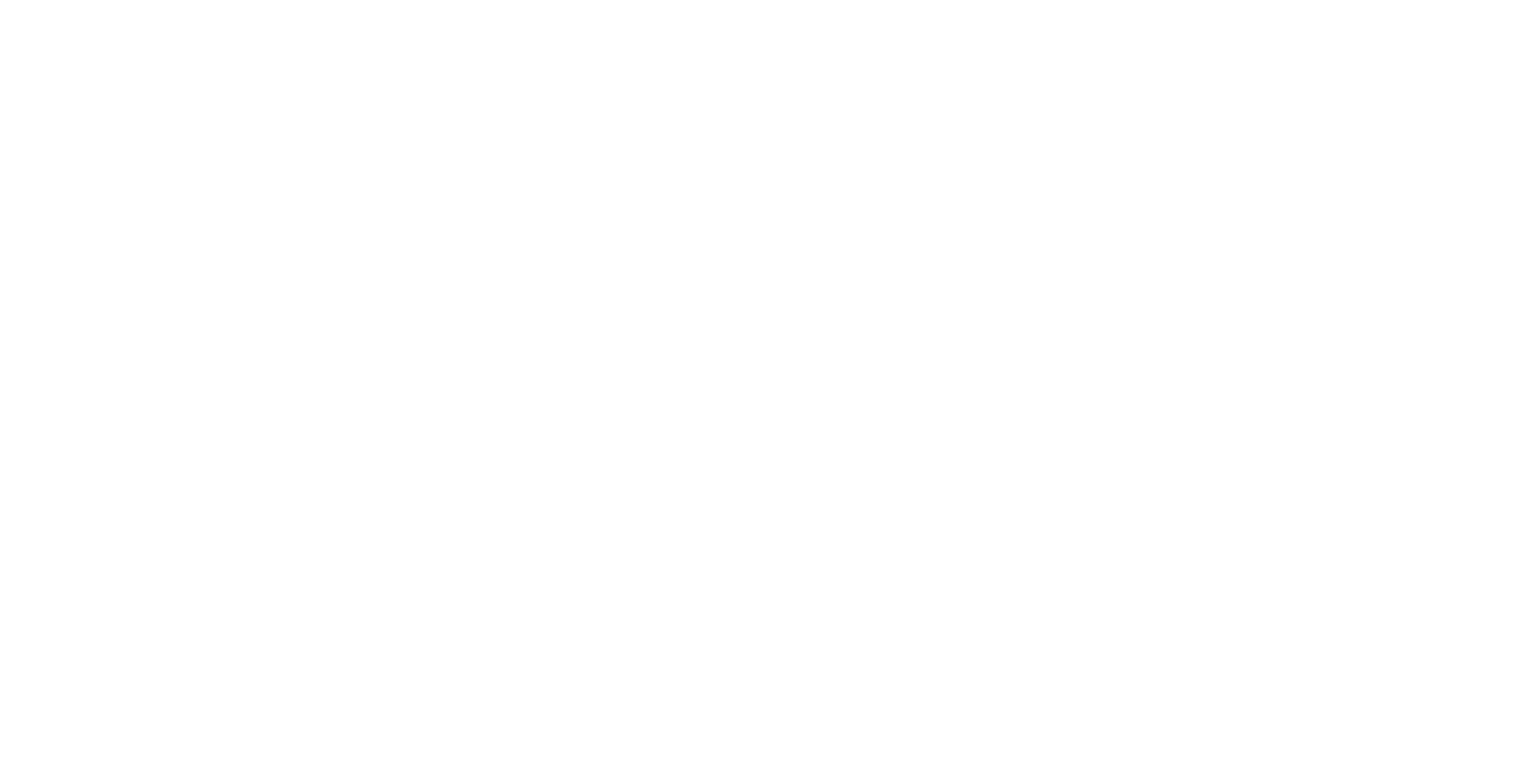
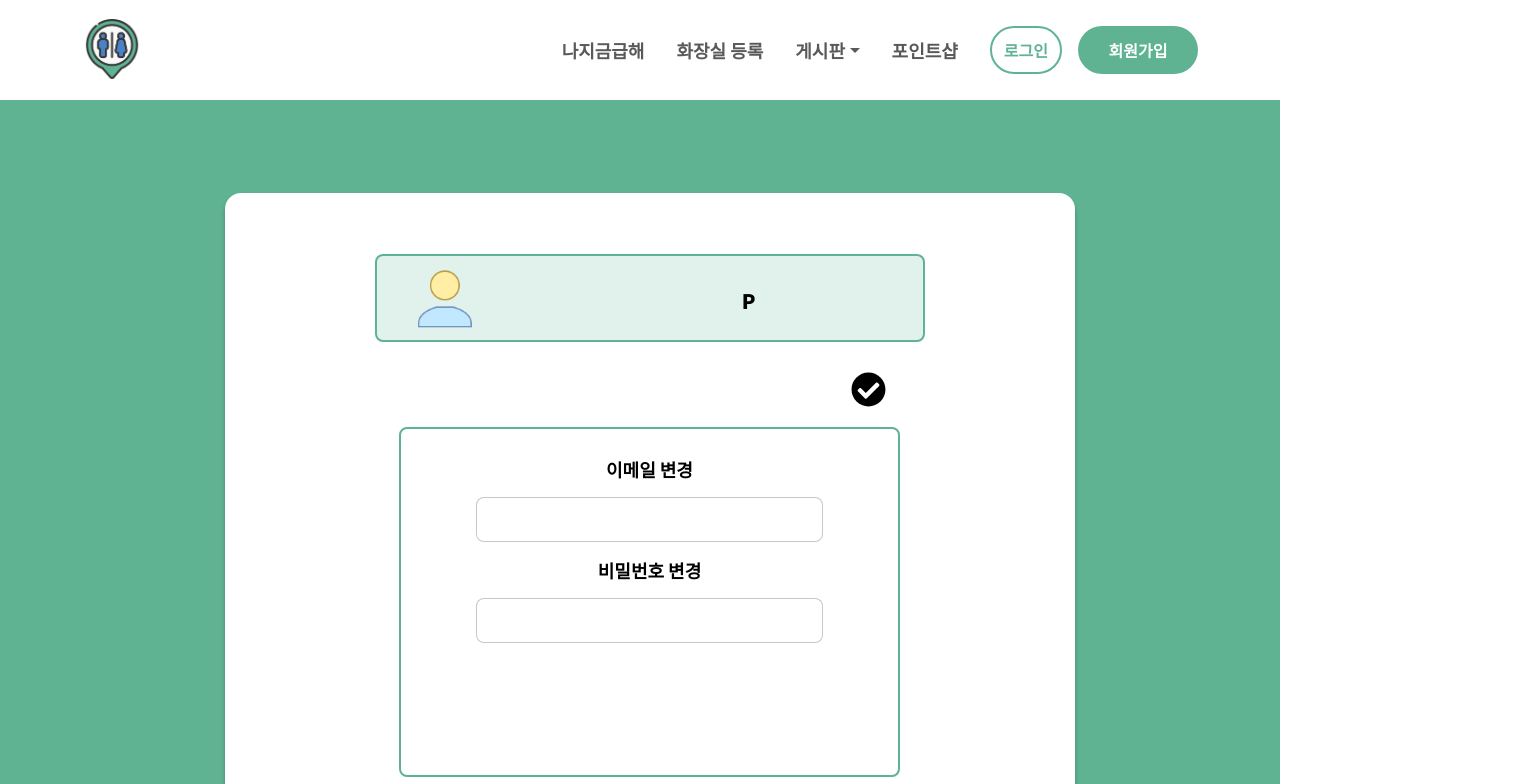
Before and after one commit to lis2s2/emergency-frontend.project, a React (Create React App) app: page /mypage/modify in a window 1280 px wide. Before the commit this address had no page. Shown: the top 784 px of the page, 1525 px wide, since content can reach past the window. Built offline with nearby package versions, Linux system fonts and the light colour scheme.

Commit message:
07/05 회원정보 수정

```diff
--- a/src/App.js
+++ b/src/App.js
@@ -10,7 +10,8 @@
 import { useEffect, useState } from "react";
 import axios from "axios";
 import OAuth2RedirectHandler from "./component/OAuth2RedirectHandle";
-import Find from "./pages/Find";
+import FindId from "./pages/FindId";
+import Modify from "./pages/Modify";
 
 const GlobalStyle = createGlobalStyle`
   body {
@@ -63,8 +64,9 @@
           <Route index element={<Main />} />
           <Route path="login" element={<Login />} />
           <Route path="register" element={<Register />} />
-          <Route path="find" element={<Find />} />
+          <Route path="find/id" element={<FindId />} />
           <Route path="mypage" element={<MyPage />} />
+          <Route path="mypage/modify" element={<Modify />} />
           <Route path="/login/oauth2/code/kakao" element={<OAuth2RedirectHandler />} />
           <Route path="/login/oauth2/code/naver" element={<OAuth2RedirectHandler />} />
         </Route>
--- a/src/pages/Layout.jsx
+++ b/src/pages/Layout.jsx
@@ -9,8 +9,6 @@
   display: flex;
   flex-direction: column;
   align-items: center;
-
-
 `;
 
 function Layout() {
--- /dev/null
+++ b/src/pages/Modify.jsx
@@ -0,0 +1,335 @@
+import styled from "styled-components";
+import profileImg from "../images/profile.png";
+import { selectMember } from "../features/member/memberSlice";
+import { useSelector } from "react-redux";
+import { useNavigate } from "react-router-dom";
+import { FaCheckCircle } from "react-icons/fa";
+import { useState } from "react";
+
+const RegisterContainer = styled.div`
+  /* width: 100%; */
+  max-width: 1440px;
+  background-color: #5fb393;
+  min-height: 820px;
+`;
+
+const Autolayout = styled.div`
+  display: flex;
+  flex-direction: column;
+  justify-content: center;
+  align-items: center;
+  padding: 0px;
+  padding-right: 600px;
+  gap: 24px;
+  margin: 0 auto;
+
+  position: relative;
+  width: 1150px;
+  height: 830px;
+  left: 310px;
+  top: 0px;
+
+  flex: none;
+  order: 0;
+  flex-grow: 0;
+  z-index: 0;
+`;
+
+const Sublayout = styled.div`
+  display: flex;
+  flex-direction: column;
+  justify-content: center;
+  align-items: center;
+  padding: 0 20px;
+  gap: 24px;
+
+  position: absolute;
+  width: 850px;
+  height: 644px;
+
+  flex: none;
+  order: 0;
+  flex-grow: 0;
+  z-index: 0;
+`;
+
+const RegisterWhite = styled.div`
+  display: flex;
+  flex-direction: column;
+  justify-content: center;
+  align-items: center;
+  padding: 24px;
+  gap: 24px;
+  isolation: isolate;
+
+  width: 850px;
+  height: 644px;
+
+  background: #ffffff;
+  box-shadow: 0px 4px 4px rgba(0, 0, 0, 0.25);
+  border-radius: 16px;
+
+  flex: none;
+  order: 1;
+  flex-grow: 0;
+`;
+
+const NameCard = styled.div`
+  display: flex;
+  flex-direction: row;
+  align-items: flex-start;
+  padding: 12px 12px 12px 20px;
+  gap: 12px;
+  isolation: isolate;
+
+  position: absolute;
+  width: 550px;
+  height: 88px;
+  top: 61px;
+
+  background: rgba(148, 210, 187, 0.29);
+  border: 2px solid #5fb393;
+  border-radius: 8px;
+
+  flex: none;
+  order: 0;
+  flex-grow: 0;
+  z-index: 0;
+
+  box-sizing: border-box;
+`;
+
+const CardImg = styled.div`
+  position: absolute;
+  width: 60px;
+  height: 60px;
+  left: 38px;
+  top: 13px;
+  vertical-align: middle;
+
+  background: url(${profileImg});
+  background-repeat: no-repeat;
+  background-size: cover;
+  background-position: center;
+
+  flex: none;
+  order: 0;
+  flex-grow: 0;
+  z-index: 0;
+`;
+
+const CardId = styled.div`
+  position: absolute;
+  width: 200px;
+  height: 64px;
+  top: 13px;
+  margin-left: 110px;
+
+  font-family: "Noto Sans KR";
+  font-style: normal;
+  font-weight: 500;
+  font-size: 19px;
+  line-height: 26px;
+  display: flex;
+  align-items: center;
+
+  color: #3d405b;
+
+  flex: none;
+  order: 1;
+  flex-grow: 0;
+  z-index: 1;
+`;
+
+const CardGrade = styled.div`
+  position: absolute;
+  width: 34px;
+  height: 29px;
+  top: 29px;
+  margin-left: 410px;
+
+  font-family: "Noto Sans KR";
+  font-style: normal;
+  font-weight: 900;
+  font-size: 20px;
+  line-height: 29px;
+
+  color: #f4be00;
+
+  flex: none;
+  order: 2;
+  flex-grow: 0;
+  z-index: 2;
+`;
+
+const CardPoint = styled.div`
+  position: absolute;
+  width: 63px;
+  height: 29px;
+  top: 30px;
+  margin-left: 320px;
+
+  font-family: "Noto Sans KR";
+  font-style: normal;
+  font-weight: 900;
+  font-size: 20px;
+  line-height: 29px;
+
+  color: #000000;
+
+  flex: none;
+  order: 3;
+  flex-grow: 0;
+  z-index: 3;
+`;
+
+const EditIcons = styled.button`
+  position: absolute;
+  width: 45px;
+  height: 45px;
+  left: 620px;
+  top: 174px;
+
+  border-style: none;
+  background-color: white;
+  font-size: 35px;
+  vertical-align: middle;
+  line-height: 20px;
+
+  flex: none;
+  order: 3;
+  flex-grow: 0;
+  z-index: 3;
+`;
+
+const Favorites = styled.div`
+  box-sizing: border-box;
+
+  display: flex;
+  flex-direction: column;
+  align-items: center;
+  padding-top: 27px;
+  gap: 15px;
+  isolation: isolate;
+
+  position: absolute;
+  width: 501px;
+  height: 350px;
+  left: 174px;
+  top: 234px;
+
+  background: #ffffff;
+  border: 2px solid #5fb393;
+  border-radius: 8px;
+
+  flex: none;
+  order: 2;
+  flex-grow: 0;
+  z-index: 2;
+`;
+
+const FavTitle = styled.div`
+  font-family: "Noto Sans KR";
+  font-style: normal;
+  font-weight: 700;
+  font-size: 18px;
+  line-height: 26px;
+
+  display: flex;
+  align-items: center;
+  text-align: center;
+
+  color: #000000;
+
+  flex: none;
+`;
+
+const CommonInput = styled.input`
+  display: flex;
+  flex-direction: row;
+  justify-content: center;
+  align-items: center;
+  padding: 8px;
+  margin: 0 auto;
+  font-size: 16px;
+
+  width: 70%;
+  height: 45px;
+
+  background: #ffffff;
+  border: 1px solid rgba(145, 145, 145, 0.5);
+  border-radius: 8px;
+
+  flex: none;
+  align-self: stretch;
+`;
+
+function Modify(props) {
+    const {memId} = props;
+  // const dispatch = useDispatch();
+  const navigate = useNavigate();
+  const member = useSelector(selectMember);
+  const [editValue, setEditValue] = useState('');
+  const [edit, setEdit] = useState(null);
+
+  const handleEditChange = (e) => {
+    setEditValue(e.target.value);
+    console.log(e.target.value);
+    // setEditValue(memId);
+  };
+
+//   const handleEditSave = (id) => {
+//     setTodo(todo.map((t) => (t.id === id ? { ...t, contents: editValue } : t)));
+//     setEdit(null);
+//     setEditValue('');
+//   };
+
+//   const handleChange = (e) => {
+//     const value = e.target.value;
+//     if (value.length <= 50) {
+//       setInputValue(value);
+//     }
+//   };
+
+//   const handleSubmit = (e) => {
+//     e.preventDefault();
+//     // addTodo 함수에 값이 inputValue
+//     addTodo(inputValue);
+
+//     // 다시 빈값으로 만들어줌
+//     setInputValue('');
+//   };
+
+  return (
+    <RegisterContainer>
+      <Autolayout>
+        {/* <RegisterGround>My Page</RegisterGround> */}
+        <RegisterWhite>
+          <Sublayout>
+            <NameCard>
+              <CardImg />
+              <CardId>{member?.memId}</CardId>
+              <CardPoint>{member?.memPoint}P</CardPoint>
+              <CardGrade>{member?.memGrade}</CardGrade>
+            </NameCard>
+
+            <>
+              <EditIcons onClick={() => navigate("/mypage")}>
+                <FaCheckCircle />
+              </EditIcons>
+            </>
+
+            <Favorites onEditChange={handleEditChange}>
+              <FavTitle>이메일 변경</FavTitle>
+              <CommonInput></CommonInput>
+              <FavTitle>비밀번호 변경</FavTitle>
+              <CommonInput type="password" ></CommonInput>
+            </Favorites>
+          </Sublayout>
+        </RegisterWhite>
+      </Autolayout>
+    </RegisterContainer>
+  );
+}
+
+export default Modify;
--- a/src/pages/MyPage.jsx
+++ b/src/pages/MyPage.jsx
@@ -3,7 +3,7 @@
 import { PiShoppingCartSimpleBold } from "react-icons/pi";
 import profileImg from "../images/profile.png";
 import logoImg from "../images/logo.png";
-import memberSlice, { selectMember } from "../features/member/memberSlice";
+import { selectMember } from "../features/member/memberSlice";
 import { useSelector } from "react-redux";
 import { useNavigate } from "react-router-dom";
 
@@ -42,8 +42,6 @@
   justify-content: center;
   align-items: center;
   padding: 0 20px;
-  /* padding-top: 200px; */
-  /* padding-right: 200px; */
   gap: 24px;
 
   position: absolute;
@@ -54,31 +52,6 @@
   order: 0;
   flex-grow: 0;
   z-index: 0;
-`;
-
-const RegisterGround = styled.div`
-  /* padding-bottom: 550px; */
-  /* padding-right: 150px; */
-  /* margin-bottom: 20px; */
-  /* margin: 0 auto; */
-
-  /* width: 187px; */
-  height: 64px;
-
-  font-family: "Noto Sans KR";
-  font-style: normal;
-  font-weight: 900;
-  font-size: 36px;
-  line-height: 52px;
-  text-align: center;
-
-  color: #ffffff;
-
-  text-shadow: 0px 4px 4px rgba(0, 0, 0, 0.25);
-
-  flex: none;
-  order: 0;
-  flex-grow: 0;
 `;
 
 const  RegisterWhite = styled.div`
@@ -92,9 +65,6 @@
 
   width: 850px;
   height: 644px;
-  /* left: 152px;
-  top: 139px; */
-
 
   background: #FFFFFF;
   box-shadow: 0px 4px 4px rgba(0, 0, 0, 0.25);
@@ -116,7 +86,6 @@
   position: absolute;
   width: 550px;
   height: 88px;
-  /* left: 125px; */
   top: 61px;
 
   background: rgba(148, 210, 187, 0.29);
@@ -154,10 +123,8 @@
   position: absolute;
   width: 200px;
   height: 64px;
-  /* left: 180px; */
   top: 13px;
   margin-left: 110px;
-  /* margin: 2px; */
 
   font-family: 'Noto Sans KR';
   font-style: normal;
@@ -179,10 +146,8 @@
   position: absolute;
   width: 34px;
   height: 29px;
-  /* right: 120px; */
   top: 29px;
   margin-left: 410px;
-  /* margin: 2px; */
 
   font-family: 'Noto Sans KR';
   font-style: normal;
@@ -202,10 +167,8 @@
   position: absolute;
   width: 63px;
   height: 29px;
-  /* left: 501px; */
   top: 30px;
   margin-left: 320px;
-  /* margin: 2px; */
 
   font-family: 'Noto Sans KR';
   font-style: normal;
@@ -225,7 +188,7 @@
   position: absolute;
   width: 45px;
   height: 45px;
-  left: 590px;
+  left: 560px;
   top: 174px;
 
   border-style: none;
@@ -244,7 +207,7 @@
   position: absolute;
   width: 45px;
   height: 45px;
-  left: 660px;
+  left: 620px;
   top: 174px;
 
   border-style: none;
@@ -302,10 +265,6 @@
 `;
 
 const FavTitle = styled.div`
-  width: 70px;
-  height: 26px;
-  margin-left: 10px;
-
   font-family: 'Noto Sans KR';
   font-style: normal;
   font-weight: 700;
@@ -331,14 +290,12 @@
   left: 269px;
   top: 8px;
   padding-left: 20px;
-  /* margin-left: 20px; */
 
   font-family: 'Noto Sans KR';
   font-style: normal;
   font-weight: 400;
   font-size: 16px;
   line-height: 26px;
-  /* or 162% */
   display: flex;
   align-items: center;
   text-align: left;
@@ -362,7 +319,7 @@
   position: absolute;
   width: 200px;
   height: 70px;
-  left: 206px;
+  left: 210px;
   top: 483px;
 
   background: #5FB393;
@@ -386,7 +343,7 @@
   position: absolute;
   width: 200px;
   height: 70px;
-  left: 427px;
+  left: 440px;
   top: 483px;
 
   background: #5FB393;
@@ -419,7 +376,6 @@
   display: flex;
   flex-direction: row;
   align-items: center;
-  /* padding: 12px 24px; */
   gap: 20px;
   isolation: isolate;
 
@@ -449,7 +405,6 @@
   display: flex;
   align-items: center;
   text-align: center;
-  /* justify-content: end; */
   margin: 0 auto;
 
   color: #FFFFFF;
@@ -464,7 +419,7 @@
   return (
     <RegisterContainer>
       <Autolayout>
-        <RegisterGround>My Page</RegisterGround>
+        {/* <RegisterGround>My Page</RegisterGround> */}
           <RegisterWhite>
             <Sublayout>
               <NameCard>
@@ -475,7 +430,7 @@
               </NameCard>
 
               <div>
-                <EditIcons><TbMoodEdit /></EditIcons>
+                <EditIcons onClick={() => navigate('/mypage/modify')}><TbMoodEdit /></EditIcons>
               {/* </div>
               <div> */}
                 <CartIcons onClick={() => navigate('/cart')}><PiShoppingCartSimpleBold /></CartIcons>
```
Also changed, not shown: src/pages/FindId.jsx (renamed from src/pages/Find.jsx, +11 -19 lines), src/pages/Login.jsx (+2 -10 lines), src/pages/Register.jsx (+49 -23 lines).
